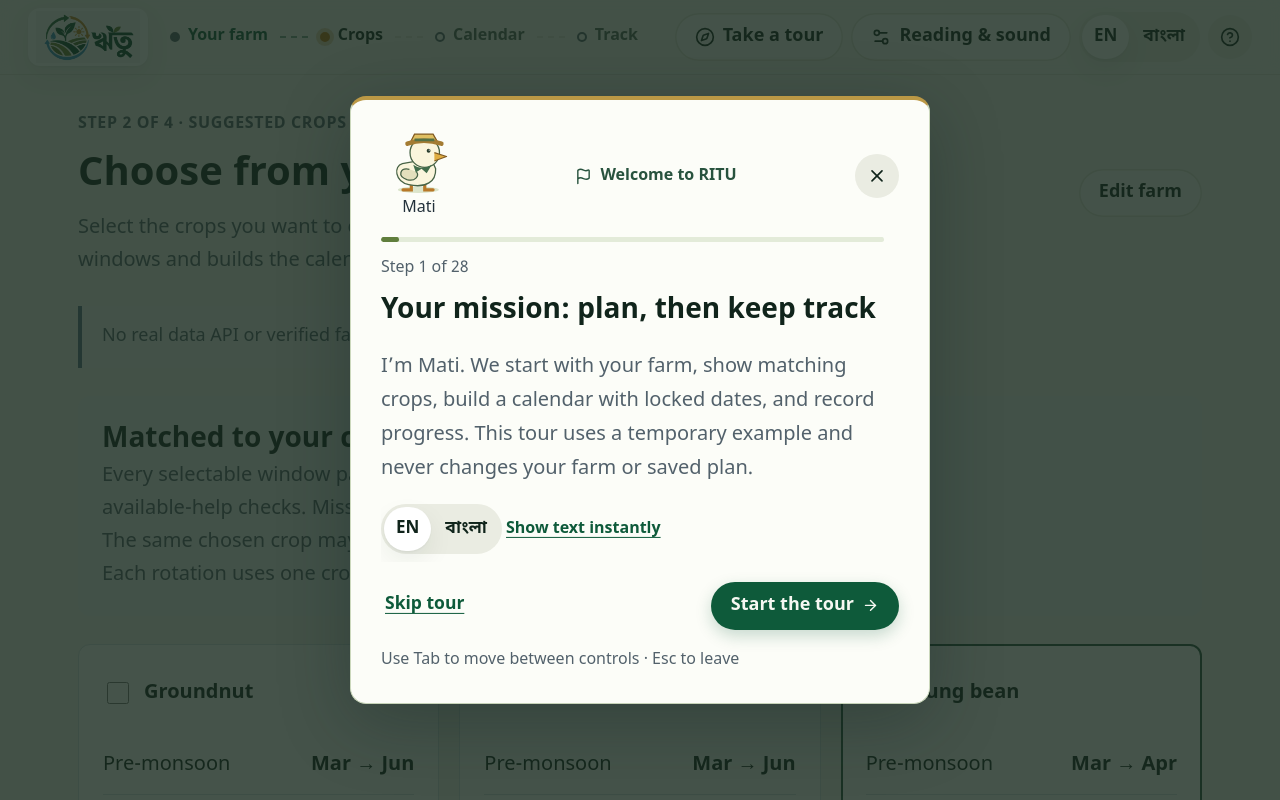
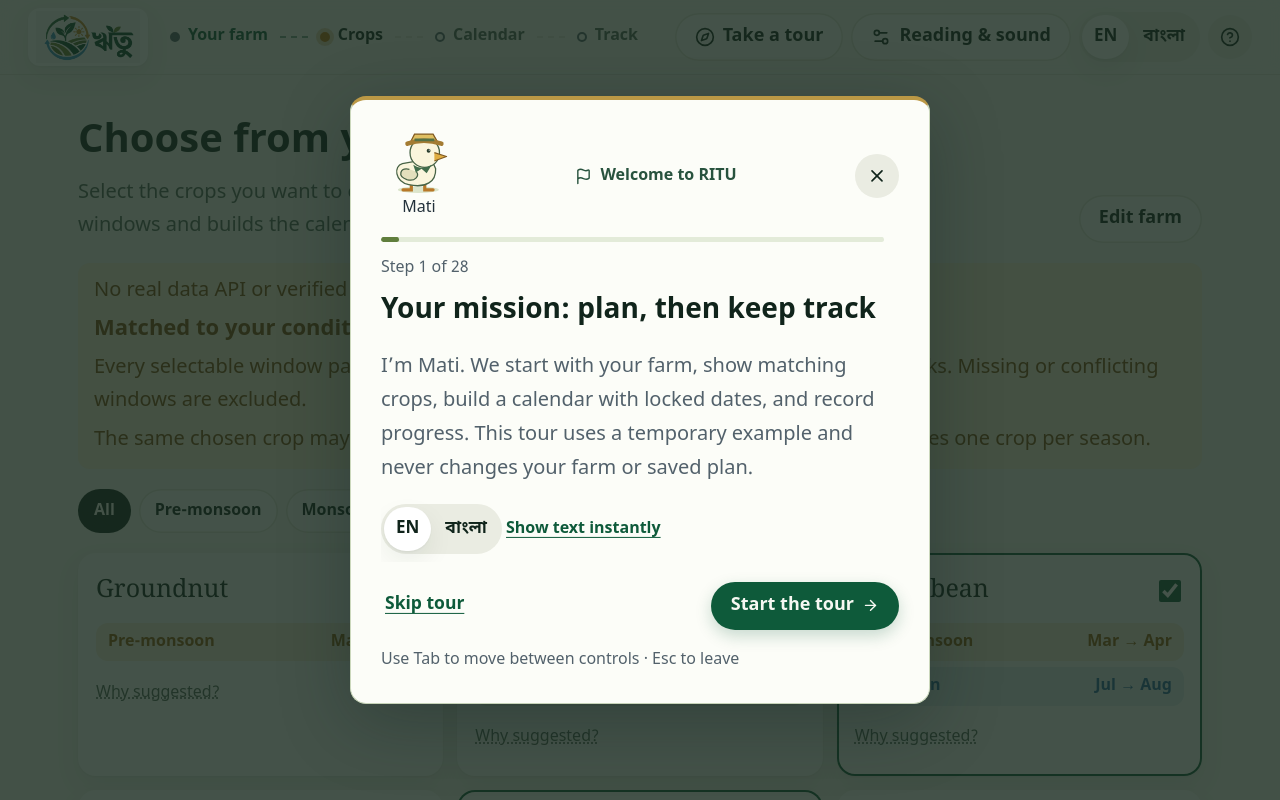
Before and after one commit to alve775/Ritu, a Next.js app: page /crops in a window 1280 px wide. Shown: the top 800 px of the page. Built offline with nearby package versions, Linux system fonts and the light colour scheme.

Commit message:
Redesign the crops page with season filters, chips and the year tracker

```diff
--- a/src/components/journey-views.tsx
+++ b/src/components/journey-views.tsx
@@ -21,6 +21,9 @@ import type { CropId, CropPeriod } from '../domain/types';
 import { activityKey } from '../lib/journey-store';
 import { CalendarLegend, CalendarScrollHint, MonthHeader, Timeline } from './calendar';
 import { CropCatalogue } from './crop-catalogue';
+import { seasonCoverage } from '../domain/season-coverage';
+import { SeasonChip } from './ui/season-chip';
+import type { SeasonIndex } from '../domain/year-wheel';
 
 export function periodLabel(period: CropPeriod, language: 'en' | 'bn') {
   return `${months[language][period.start]} → ${months[language][period.start + period.duration - 1]}`;
@@ -68,6 +71,7 @@ export function SuggestedCropsView() {
     demoSaved,
   } = usePlanner();
   const router = useRouter();
+  const [filter, setFilter] = useState<'all' | 0 | 1 | 2>('all');
   const sample = useMemo(() => ({ ...defaultDemo }), []);
   const sourceFarm = tourPreview ? defaultFarm : farm;
   const settings = tourPreview ? sample : demo;
@@ -93,11 +97,12 @@ export function SuggestedCropsView() {
   const choices = [...new Set(offered.map((s) => s.period.crop))];
   if (!reviewed && !tourPreview) return <JourneyGate />;
   const seasons = [t('Pre-monsoon', 'প্রাক্‌বর্ষা'), t('Monsoon', 'বর্ষা'), t('Winter', 'শীত')];
-  const unavailable = [0, 1, 2].filter((season) => !suggestions.some((s) => s.season === season));
-  const unselected = [0, 1, 2].filter(
-    (season) =>
-      !unavailable.includes(season) &&
-      !offered.some((s) => s.season === season && preferred.includes(s.period.crop)),
+  const coverage = seasonCoverage(suggestions, offered, preferred);
+  const unavailable = [0, 1, 2].filter((season) => coverage[season] === 'unavailable');
+  const unselected = [0, 1, 2].filter((season) => coverage[season] === 'missing');
+  const visible = choices.filter(
+    (id) =>
+      filter === 'all' || suggestions.some((s) => s.period.crop === id && s.season === filter),
   );
   const groupNames = {
     rice: t('rice', 'ধান'),
@@ -137,12 +142,9 @@ export function SuggestedCropsView() {
         );
   };
   return (
-    <div className="page-enter calm-page">
-      <header className="planner-heading">
+    <div className="page crops-page">
+      <header className="page-header planner-heading">
         <div>
-          <span className="eyebrow">
-            {t('STEP 2 OF 4 · SUGGESTED CROPS', 'ধাপ ২ / ৪ · প্রস্তাবিত ফসল')}
-          </span>
           <h1>{t('Choose from your farm’s matches', 'জমির সঙ্গে মেলা ফসল বাছুন')}</h1>
           <p>
             {t(
@@ -151,17 +153,19 @@ export function SuggestedCropsView() {
             )}
           </p>
         </div>
+        <div className="page-header-actions">
           <Link className="button secondary" href="/farm">
             {t('Edit farm', 'জমির তথ্য বদলান')}
           </Link>
+        </div>
       </header>
-      <p className="evidence-banner">
+      <section className="suggestion-intro notice-amber" data-tour="suggestion-summary">
+        <p>
           {t(
             'No real data API or verified farming recommendation.',
             'বাস্তব API বা চাষের যাচাইকৃত পরামর্শ নয়।',
           )}
         </p>
-      <section className="suggestion-intro" data-tour="suggestion-summary">
         <h2>{t('Matched to your conditions', 'আপনার শর্তের সঙ্গে মেলে')}</h2>
         <p>
           {t(
@@ -176,8 +180,21 @@ export function SuggestedCropsView() {
           )}
         </p>
       </section>
+      <div className="season-filter" role="group" aria-label={t('Season', 'মৌসুম')}>
+        {(['all', 0, 1, 2] as const).map((value) => (
+          <button
+            key={value}
+            type="button"
+            className={`chip filter ${value === 'all' ? '' : `season-${value}`}`}
+            aria-pressed={filter === value}
+            onClick={() => setFilter(value)}
+          >
+            {value === 'all' ? t('All', 'সব') : seasons[value]}
+          </button>
+        ))}
+      </div>
       <div className="suggested-crops" data-tour="suggested-crops">
-        {choices.map((id) => {
+        {visible.map((id) => {
           const windows = suggestions.filter((s) => s.period.crop === id);
           const best = windows.filter(
             (s, i) => windows.findIndex((w) => w.season === s.season) === i,
@@ -211,14 +228,16 @@ export function SuggestedCropsView() {
                   {reason}
                 </p>
               )}
-              <ul className="suggested-windows">
+              <div className="suggested-windows">
                 {best.map((s) => (
-                  <li key={s.season}>
-                    <span>{seasons[s.season]}</span>
-                    <strong>{periodLabel(s.period, language)}</strong>
-                  </li>
+                  <SeasonChip
+                    key={s.season}
+                    season={s.season as SeasonIndex}
+                    label={seasons[s.season]}
+                    range={periodLabel(s.period, language)}
+                  />
                 ))}
-              </ul>
+              </div>
               <details>
                 <summary>{t('Why suggested?', 'কেন প্রস্তাবিত?')}</summary>
                 <p>
@@ -254,6 +273,15 @@ export function SuggestedCropsView() {
       )}
       <section className="choice-panel" data-tour="build-calendar">
         <div>
+          <div className="year-tracker" aria-hidden="true">
+            <span className="tracker-label">{t('Your year', 'আপনার বছর')}</span>
+            {coverage.map((state, season) => (
+              <span key={season} className={`tracker-slot ${state} season-${season}`}>
+                {state === 'chosen' ? '✓ ' : state === 'missing' ? '+ ' : '– '}
+                {seasons[season]}
+              </span>
+            ))}
+          </div>
           <h2>
             {unavailable.length
               ? t('A full calendar is not available yet', 'এখনো পূর্ণ ক্যালেন্ডার পাওয়া যাচ্ছে না')
--- a/src/styles/pages/crops.css
+++ b/src/styles/pages/crops.css
@@ -1,2 +1,258 @@
 @layer pages {
+  .crops-page .suggestion-intro {
+    display: grid;
+    gap: 6px;
+  }
+  .crops-page .suggestion-intro h2 {
+    color: inherit;
+    font-size: 1.1rem;
+  }
+  .season-filter {
+    display: flex;
+    flex-wrap: wrap;
+    gap: 8px;
+  }
+  .chip.filter {
+    min-height: 44px;
+    padding: 0 16px;
+    border: 0;
+    background: var(--color-surface);
+    box-shadow: inset 0 0 0 1.5px var(--color-line);
+    color: var(--color-ink);
+    cursor: pointer;
+  }
+  .chip.filter[aria-pressed='true'] {
+    background: var(--color-ink);
+    color: var(--color-bg);
+    box-shadow: none;
+  }
+  .suggested-crops {
+    display: grid;
+    grid-template-columns: repeat(3, minmax(0, 1fr));
+    gap: 14px;
+  }
+  .crops-page p {
+    color: var(--color-ink-muted);
+  }
+  .crops-page .notice-amber p {
+    color: inherit;
+  }
+  .crops-page > * {
+    min-width: 0;
+    margin-block: 0;
+  }
+  .suggested-crop {
+    display: grid;
+    align-content: start;
+    gap: 10px;
+    min-width: 0;
+    margin: 0;
+    padding: 16px 18px;
+    border: 0;
+    border-radius: var(--radius-card);
+    background: var(--color-surface);
+    box-shadow: var(--shadow-1);
+  }
+  .suggested-crop.chosen {
+    padding: 16px 18px;
+    border: 0;
+    box-shadow:
+      inset 0 0 0 2px var(--color-primary),
+      var(--shadow-1);
+  }
+  .suggested-crop-choice {
+    display: flex;
+    align-items: center;
+    justify-content: space-between;
+    flex-direction: row-reverse;
+    gap: 12px;
+    min-height: 44px;
+    cursor: pointer;
+  }
+  .suggested-crop-choice input {
+    accent-color: var(--color-primary);
+  }
+  .suggested-crop-choice strong {
+    font-family: var(--font-display);
+    font-size: 1.25rem;
+    font-weight: 500;
+  }
+  .suggested-windows {
+    display: grid;
+    gap: 6px;
+  }
+  .suggested-crop details {
+    margin-top: 0;
+  }
+  .suggested-crop details summary {
+    min-height: 44px;
+    display: flex;
+    align-items: center;
+    color: var(--color-ink-muted);
+    font-size: 0.8rem;
+    text-decoration: underline dotted;
+    cursor: pointer;
+  }
+  .crops-page .suggested-crop-lock {
+    margin: 0;
+    color: var(--color-warn-ink);
+    font-size: 0.8rem;
+  }
+  .crops-page .suggested-crop-added {
+    padding: 12px 16px;
+    border-radius: var(--radius-control);
+    background: var(--color-success-bg);
+    color: var(--color-success-ink);
+  }
+  .crops-page .choice-panel {
+    display: flex;
+    margin: 0;
+    border: 0;
+    flex-wrap: wrap;
+    justify-content: space-between;
+    gap: 18px;
+    padding: 20px 22px;
+    border-radius: var(--radius-card);
+    background: var(--color-surface);
+    box-shadow: var(--shadow-1);
+  }
+  .crops-page .choice-panel h2 {
+    font-size: 1.3rem;
+  }
+  .crops-page .choice-panel p {
+    margin: 0;
+    font-size: 1rem;
+  }
+  .crops-page .choice-panel > div:first-child {
+    flex: 1 1 340px;
+    display: grid;
+    gap: 8px;
+  }
+  .crops-page .calendar-actions {
+    margin: 0;
+    display: flex;
+    flex-wrap: wrap;
+    align-items: center;
+    gap: 16px;
+  }
+  .year-tracker {
+    display: flex;
+    flex-wrap: wrap;
+    align-items: center;
+    gap: 8px;
+    font-size: 0.8rem;
+    font-weight: 600;
+  }
+  .tracker-label {
+    color: var(--color-ink-muted);
+  }
+  .tracker-slot {
+    padding: 4px 12px;
+    border-radius: var(--radius-pill);
+    box-shadow: inset 0 0 0 1.5px var(--color-line);
+    color: var(--color-ink-muted);
+  }
+  .tracker-slot.chosen.season-0 {
+    background: color-mix(in srgb, var(--season-pre) 14%, var(--color-surface));
+    color: var(--season-pre-text);
+    box-shadow: none;
+  }
+  .tracker-slot.chosen.season-1 {
+    background: color-mix(in srgb, var(--season-mon) 14%, var(--color-surface));
+    color: var(--season-mon-text);
+    box-shadow: none;
+  }
+  .tracker-slot.chosen.season-2 {
+    background: color-mix(in srgb, var(--season-win) 14%, var(--color-surface));
+    color: var(--season-win-text);
+    box-shadow: none;
+  }
+  .tracker-slot.unavailable {
+    text-decoration: line-through;
+  }
+  .crop-catalogue {
+    border-radius: var(--radius-card);
+  }
+  .catalogue-browser {
+    display: grid;
+    gap: 14px;
+  }
+  .catalogue-controls {
+    display: grid;
+    grid-template-columns: repeat(2, minmax(0, 1fr));
+    gap: 16px;
+    margin: 0;
+  }
+  .catalogue-controls label {
+    display: flex;
+    flex-direction: column;
+    gap: 8px;
+    min-width: 0;
+    color: var(--color-ink);
+    font-weight: 600;
+  }
+  .catalogue-controls label:has(> svg) {
+    display: grid;
+    grid-template-columns: auto minmax(0, 1fr);
+    align-items: center;
+    column-gap: 8px;
+    row-gap: 8px;
+  }
+  .catalogue-controls label > input {
+    grid-column: 1 / -1;
+  }
+  .catalogue-results {
+    display: grid;
+    grid-template-columns: repeat(2, minmax(0, 1fr));
+    gap: 12px;
+    margin: 0;
+  }
+  .catalogue-crop {
+    display: flex;
+    align-items: center;
+    gap: 14px;
+    min-height: 56px;
+    padding: 12px 16px;
+    border: 0;
+    border-radius: var(--radius-control);
+    background: var(--color-surface);
+    box-shadow: var(--shadow-1);
+    color: var(--color-ink);
+    font: inherit;
+    text-align: left;
+    cursor: pointer;
+  }
+  .catalogue-crop:hover {
+    background: var(--color-soft);
+  }
+  .catalogue-crop > svg {
+    flex-shrink: 0;
+    color: var(--color-primary);
+  }
+  .catalogue-crop > span {
+    display: flex;
+    flex-direction: column;
+    gap: 2px;
+    min-width: 0;
+  }
+  .catalogue-crop span span {
+    color: var(--color-ink-muted);
+    font-size: 0.8rem;
+  }
+  @media (max-width: 1023px) {
+    .suggested-crops {
+      grid-template-columns: repeat(2, minmax(0, 1fr));
+    }
+  }
+  @media (max-width: 767px) {
+    .suggested-crops {
+      grid-template-columns: 1fr;
+    }
+  }
+  @media (max-width: 600px) {
+    .catalogue-controls,
+    .catalogue-results {
+      grid-template-columns: 1fr;
+    }
+  }
 }
```
Lines whose indentation alone changed are shown as unchanged.
